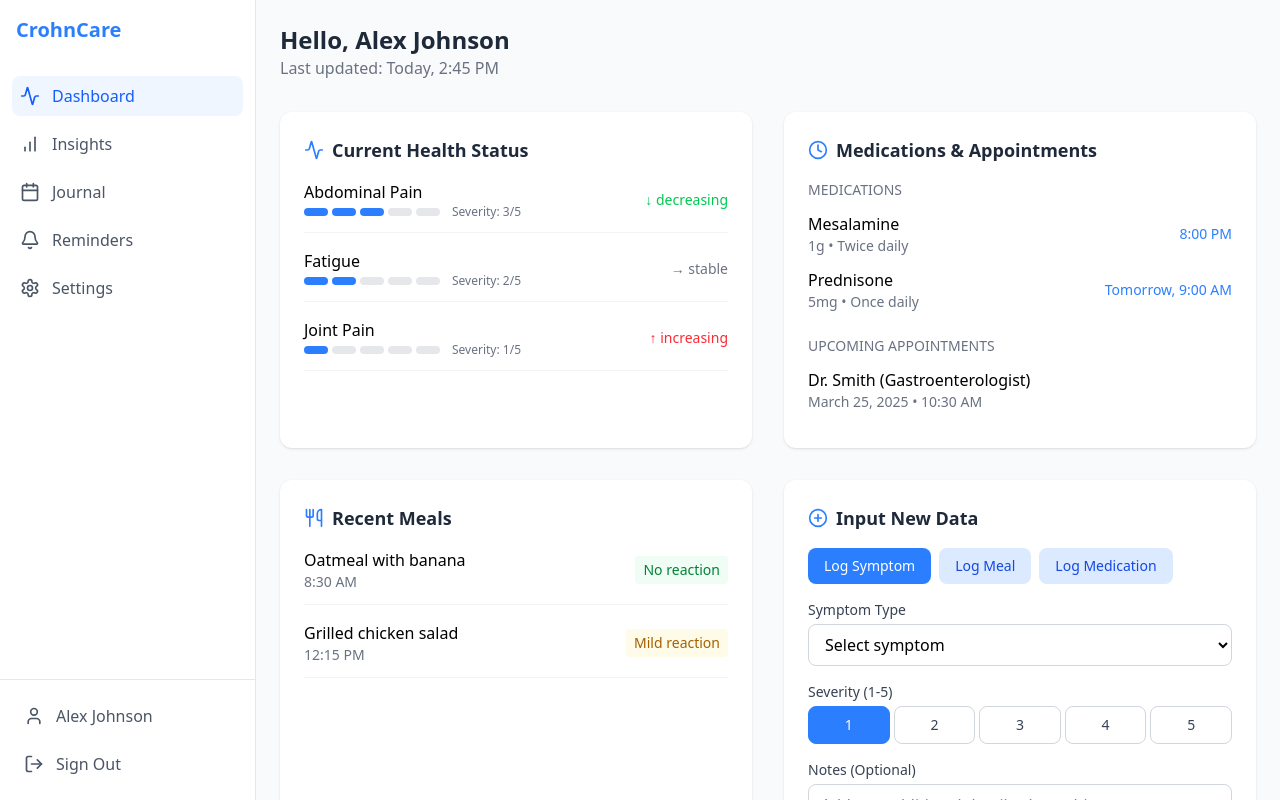
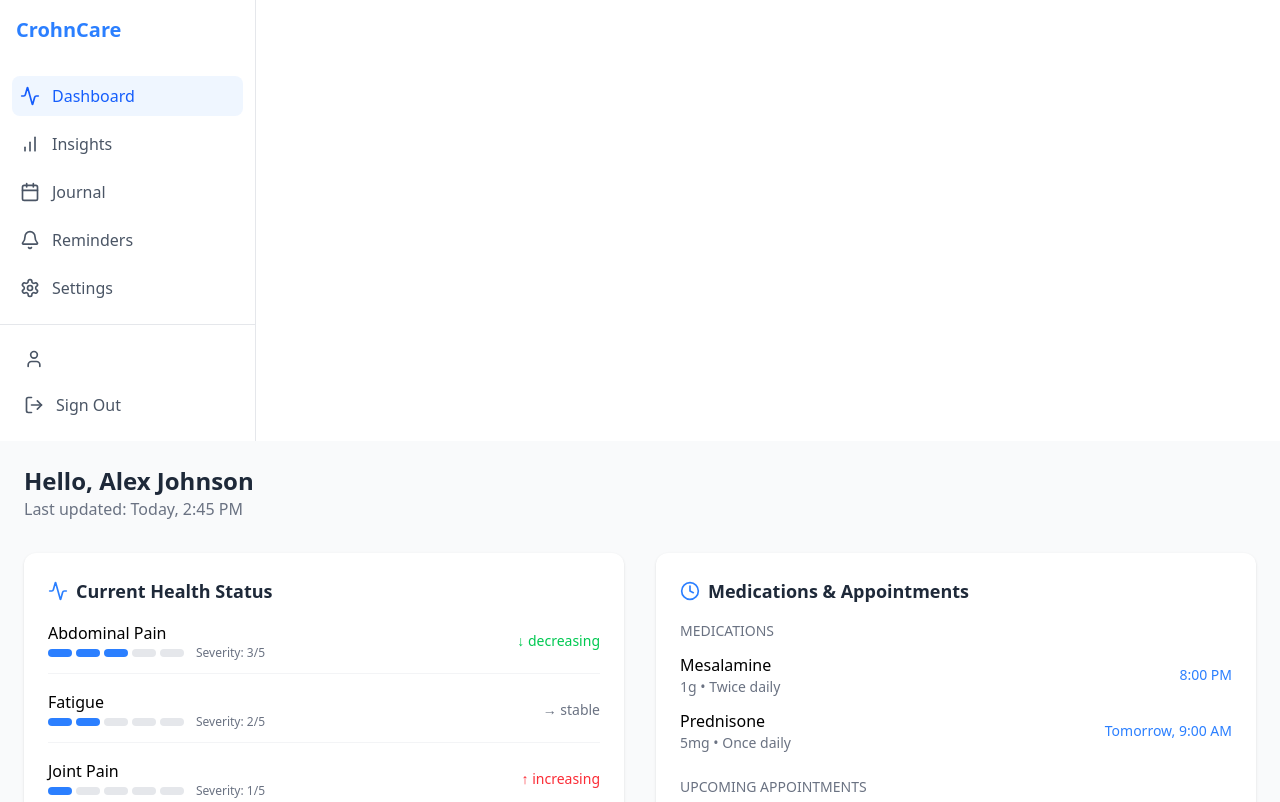
Before and after one commit to sami5436/ChronCare, a React (Vite) app in the folder frontend/: page /user/dashboard in a window 1280 px wide. Shown: the top 802 px of the page. Built offline with nearby package versions, Linux system fonts and the light colour scheme.

Commit message:
int dashboard

```diff
--- a/frontend/src/App.jsx
+++ b/frontend/src/App.jsx
@@ -1,4 +1,5 @@
 import { Routes, Route, useLocation } from "react-router-dom";
+import { useMemo } from "react";
 import Landing from "./pages/landing";
 import Login from "./pages/auth/login";
 import Signup from "./pages/auth/signup";
@@ -7,22 +8,29 @@ import Navbar from "./components/navbar";
 import Contactus from "./pages/contactus";
 import Aboutus from "./pages/aboutus";
 import Footer from "./components/footer";
-import UserProfile from "./pages/user/userProfile"
-import UserDashboard from "./pages/user/userDashboard"
+import UserProfile from "./pages/user/userProfile";
+import UserDashboard from "./pages/user/userDashboard";
+import Sidebar from "./components/sidebar";
 
 function App() {
   const location = useLocation();
-  const hideNavbarPaths = ["/admin/profile","/user/profile", "/user/dashboard"];
-  const hideFooterPaths = ["/admin/profile", "/login","/signup", "/user/profile","/user/dashboard"];
 
+  const shouldShowNavbar = useMemo(() => {
+    return !["/admin/profile", "/user/profile", "/user/dashboard"].includes(location.pathname);
+  }, [location.pathname]);
 
-  const shouldShowNavbar = !hideNavbarPaths.some(path => location.pathname.startsWith(path));
-  const shouldShowFooter = !hideFooterPaths.some(path => location.pathname.startsWith(path));
+  const shouldShowFooter = useMemo(() => {
+    return !["/admin/profile", "/login", "/signup", "/user/profile", "/user/dashboard"].includes(location.pathname);
+  }, [location.pathname]);
 
+  const shouldShowSidebar = useMemo(() => {
+    return ["/user/profile", "/user/dashboard"].includes(location.pathname);
+  }, [location.pathname]);
 
   return (
     <>
       {shouldShowNavbar && <Navbar />}
+      {shouldShowSidebar && <Sidebar />}
 
       <Routes>
         <Route path="/" element={<Landing />} />
@@ -33,11 +41,9 @@ function App() {
         <Route path="/admin/profile" element={<AdminProfile />} />
         <Route path="/user/profile" element={<UserProfile />} />
         <Route path="/user/dashboard" element={<UserDashboard />} />
-
       </Routes>
 
       {shouldShowFooter && <Footer />}
-
     </>
   );
 }
--- /dev/null
+++ b/frontend/src/components/sidebar.jsx
@@ -0,0 +1,71 @@
+import React from "react";
+import {
+  Activity,
+  BarChart,
+  Calendar,
+  Bell,
+  Settings,
+  User,
+  LogOut
+} from "lucide-react";
+
+function Sidebar({ userName }) {
+  return (
+    <div className="w-20 md:w-64 bg-white border-r border-gray-200 flex flex-col h-full">
+      <div className="p-4">
+        <h2 className="text-xl font-bold text-blue-500 hidden md:block">CrohnCare</h2>
+        <div className="md:hidden flex justify-center">
+          <span className="text-blue-500 font-bold text-xl">C</span>
+        </div>
+      </div>
+
+      <div className="flex-1 overflow-y-auto">
+        <ul className="space-y-2 py-4">
+          <li className="px-3">
+            <a href="#" className="flex items-center p-2 bg-blue-50 text-blue-600 rounded-lg font-medium">
+              <Activity className="h-5 w-5 mr-3" />
+              <span className="hidden md:block">Dashboard</span>
+            </a>
+          </li>
+          <li className="px-3">
+            <a href="#" className="flex items-center p-2 text-gray-600 hover:bg-gray-50 rounded-lg">
+              <BarChart className="h-5 w-5 mr-3" />
+              <span className="hidden md:block">Insights</span>
+            </a>
+          </li>
+          <li className="px-3">
+            <a href="#" className="flex items-center p-2 text-gray-600 hover:bg-gray-50 rounded-lg">
+              <Calendar className="h-5 w-5 mr-3" />
+              <span className="hidden md:block">Journal</span>
+            </a>
+          </li>
+          <li className="px-3">
+            <a href="#" className="flex items-center p-2 text-gray-600 hover:bg-gray-50 rounded-lg">
+              <Bell className="h-5 w-5 mr-3" />
+              <span className="hidden md:block">Reminders</span>
+            </a>
+          </li>
+          <li className="px-3">
+            <a href="#" className="flex items-center p-2 text-gray-600 hover:bg-gray-50 rounded-lg">
+              <Settings className="h-5 w-5 mr-3" />
+              <span className="hidden md:block">Settings</span>
+            </a>
+          </li>
+        </ul>
+      </div>
+
+      <div className="p-4 border-t border-gray-200">
+        <a href="#" className="flex items-center p-2 text-gray-600 hover:bg-gray-50 rounded-lg">
+          <User className="h-5 w-5 mr-3" />
+          <span className="hidden md:block">{userName}</span>
+        </a>
+        <a href="#" className="flex items-center p-2 text-gray-600 hover:bg-gray-50 rounded-lg mt-2">
+          <LogOut className="h-5 w-5 mr-3" />
+          <span className="hidden md:block">Sign Out</span>
+        </a>
+      </div>
+    </div>
+  );
+}
+
+export default Sidebar;
--- a/frontend/src/pages/user/userDashboard.jsx
+++ b/frontend/src/pages/user/userDashboard.jsx
@@ -1,17 +1,9 @@
 import React, { useState } from "react";
 import {
   Activity,
-  Calendar,
-  BarChart,
-  PlusCircle,
   Clock,
   Utensils,
-  ThermometerSnowflake,
-  Cloud,
-  User,
-  Settings,
-  LogOut,
-  Bell
+  PlusCircle
 } from "lucide-react";
 
 function UserDashboard() {
@@ -70,62 +62,8 @@ function UserDashboard() {
 
   return (
     <div className="min-h-screen bg-gray-50">
-      {/* Navigation Sidebar */}
-      <div className="flex h-screen">
-        <div className="w-20 md:w-64 bg-white border-r border-gray-200 flex flex-col h-full">
-          <div className="p-4">
-            <h2 className="text-xl font-bold text-blue-500 hidden md:block">CrohnCare</h2>
-            <div className="md:hidden flex justify-center">
-              <span className="text-blue-500 font-bold text-xl">C</span>
-            </div>
-          </div>
-
-          <div className="flex-1 overflow-y-auto">
-            <ul className="space-y-2 py-4">
-              <li className="px-3">
-                <a href="#" className="flex items-center p-2 bg-blue-50 text-blue-600 rounded-lg font-medium">
-                  <Activity className="h-5 w-5 mr-3" />
-                  <span className="hidden md:block">Dashboard</span>
-                </a>
-              </li>
-              <li className="px-3">
-                <a href="#" className="flex items-center p-2 text-gray-600 hover:bg-gray-50 rounded-lg">
-                  <BarChart className="h-5 w-5 mr-3" />
-                  <span className="hidden md:block">Insights</span>
-                </a>
-              </li>
-              <li className="px-3">
-                <a href="#" className="flex items-center p-2 text-gray-600 hover:bg-gray-50 rounded-lg">
-                  <Calendar className="h-5 w-5 mr-3" />
-                  <span className="hidden md:block">Journal</span>
-                </a>
-              </li>
-              <li className="px-3">
-                <a href="#" className="flex items-center p-2 text-gray-600 hover:bg-gray-50 rounded-lg">
-                  <Bell className="h-5 w-5 mr-3" />
-                  <span className="hidden md:block">Reminders</span>
-                </a>
-              </li>
-              <li className="px-3">
-                <a href="#" className="flex items-center p-2 text-gray-600 hover:bg-gray-50 rounded-lg">
-                  <Settings className="h-5 w-5 mr-3" />
-                  <span className="hidden md:block">Settings</span>
-                </a>
-              </li>
-            </ul>
-          </div>
-
-          <div className="p-4 border-t border-gray-200">
-            <a href="#" className="flex items-center p-2 text-gray-600 hover:bg-gray-50 rounded-lg">
-              <User className="h-5 w-5 mr-3" />
-              <span className="hidden md:block">{userData.name}</span>
-            </a>
-            <a href="#" className="flex items-center p-2 text-gray-600 hover:bg-gray-50 rounded-lg mt-2">
-              <LogOut className="h-5 w-5 mr-3" />
-              <span className="hidden md:block">Sign Out</span>
-            </a>
-          </div>
-        </div>
+      {/* Dashboard Layout */}
+        {/* Sidebar Component */}
 
         {/* Main Content */}
         <div className="flex-1 overflow-y-auto p-6">
@@ -318,7 +256,6 @@ function UserDashboard() {
             </div>
           </div>
         </div>
-      </div>
     </div>
   );
 }
```
